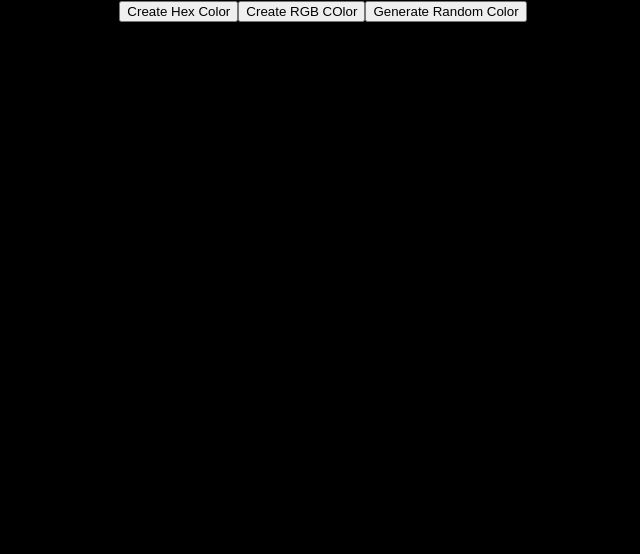
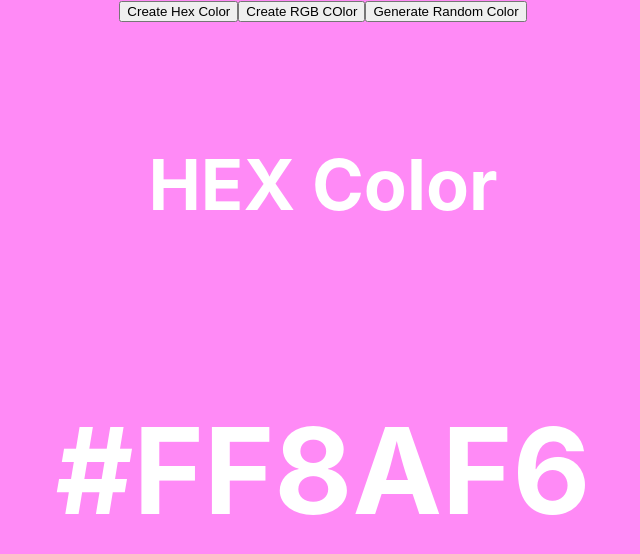
Before and after one commit to gokul-1998/25-react-mini-projects, a React (Create React App) app: page / in a window 1280 px wide. Shown: the top 554 px of the page, without its empty margins (317-957 px from the left). Built offline with nearby package versions, Linux system fonts and the light colour scheme.

Commit message:
added till 45.21 completed proj 2

```diff
--- a/src/components/random-color/index.jsx
+++ b/src/components/random-color/index.jsx
@@ -1,44 +1,70 @@
-import { useState } from "react"
+import { useEffect, useState } from "react";
 
+export default function RandomColor() {
+  const [typeOfColor, setTypeOfColor] = useState("hex");
+  const [color, setColor] = useState("#000000");
 
-
-export default function RandomColor(){
-    const  [typeOfColor,setTypeOfColor]=useState("hex");
-    const [color,setColor]=useState("#000000");
-
-    function randomcolorutility(length){
-        return Math.floor(Math.random()*length)
+  function randomcolorutility(length) {
+    return Math.floor(Math.random() * length);
   }
 
-    function handleCreateRandomHexColor(){
+  function handleCreateRandomHexColor() {
     //    #423232;
-    const hex=[1,2,3,4,5,6,7,8,9,'A','B','C','D','E','F'];
-    let hexColor="#";
-    for(let i=0;i<6;i++){
-        hexColor+=hex[randomcolorutility(hex.length)]
+    const hex = [1, 2, 3, 4, 5, 6, 7, 8, 9, "A", "B", "C", "D", "E", "F"];
+    let hexColor = "#";
+    for (let i = 0; i < 6; i++) {
+      hexColor += hex[randomcolorutility(hex.length)];
     }
-    console.log(hexColor)
+    console.log(hexColor);
     setColor(hexColor);
+  }
+  function handleCreateRandomRgbColor() {
+    const r = randomcolorutility(256);
+    const g = randomcolorutility(256);
+    const b = randomcolorutility(256);
 
-
-    }
-    function handleCreateRandomRgbColor(){
-
+    setColor(`rgb(${r},${g},${b})`);
   }
 
+  useEffect(()=>{
+    if(typeOfColor==='rgb') handleCreateRandomRgbColor();
+    else handleCreateRandomHexColor();
+  },[typeOfColor])
 
   return (
-
-
+    <div
+      style={{
+        width: "100vw",
+        height: "100vh",
+        background: color,
+      }}
+    >
+      <button onClick={() => setTypeOfColor("hex")}>Create Hex Color</button>
+      <button onClick={() => setTypeOfColor("rgb")}>Create RGB COlor</button>
+      <button
+        onClick={
+          typeOfColor === "hex"
+            ? handleCreateRandomHexColor
+            : handleCreateRandomRgbColor
+        }
+      >
+        Generate Random Color
+      </button>
       <div style={{
-        width:"100vw",
-        height:"100vh",
-        background:color
+        display:"flex",
+        justifyContent:"center",
+        alignItems:"center",
+        color:"#fff",
+        fontSize:'60px',
+        marginTop:"50px",
+        flexDirection:'column',
+        gap:"20px"
 
       }}>
-        <button onClick={()=>setTypeOfColor('hex')}>Create Hex Color</button>
-        <button onClick={()=>setTypeOfColor('rgb')}>Create RGB  COlor</button>
-        <button onClick={ typeOfColor==='hex' ?  handleCreateRandomHexColor:handleCreateRandomRgbColor}>Generate Random Color</button>
+        <h3>{typeOfColor==='rgb'?'RGB Color':'HEX Color'}</h3>
+        <h1>{color}</h1>
+
       </div>
-    )
+    </div>
+  );
 }
```
Lines whose indentation alone changed are shown as unchanged.
